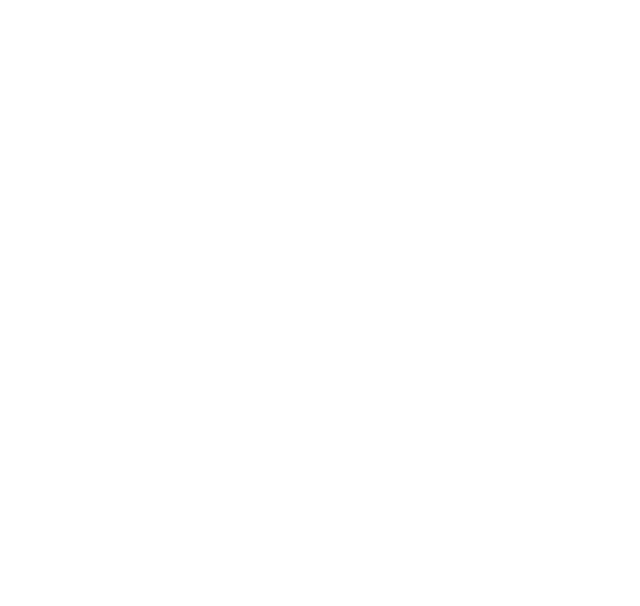
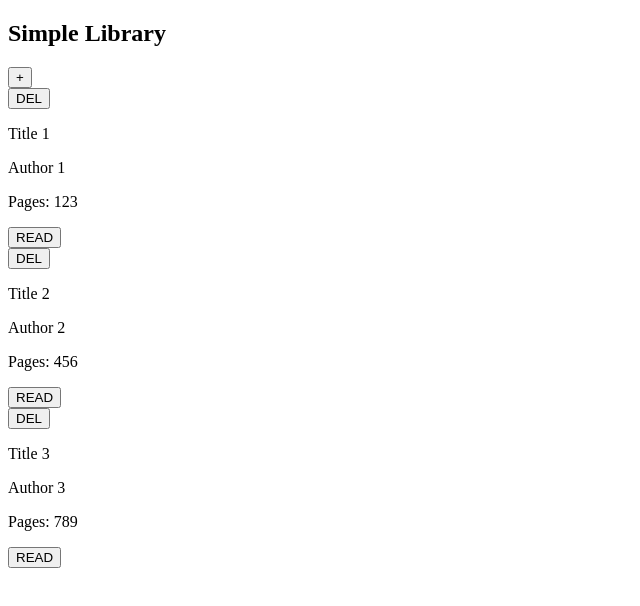
Before and after one commit to nallujin/book-lib, a plain HTML site: page index.html in a window 1280 px wide. Shown: the whole page, without its empty margins (0-640 px from the left). Drawn offline with Linux system fonts and the light colour scheme.

Commit message:
Create initial card container and the cards

```diff
--- a/index.html
+++ b/index.html
@@ -10,6 +10,30 @@
   <script src="script.js" defer></script>
 </head>
 <body>
-
+<h2>Simple Library</h2>
+  <div class="card-container">
+    <button class="card">+</button>
+    <div class="card">
+      <button class="del-btn">DEL</button>
+      <p>Title 1</p>
+      <p>Author 1</p>
+      <p>Pages: 123</p>
+      <button class="read-btn">READ</button>
+    </div>
+    <div class="card">
+      <button class="del-btn">DEL</button>
+      <p>Title 2</p>
+      <p>Author 2</p>
+      <p>Pages: 456</p>
+      <button class="read-btn">READ</button>
+    </div>
+    <div class="card">
+      <button class="del-btn">DEL</button>
+      <p>Title 3</p>
+      <p>Author 3</p>
+      <p>Pages: 789</p>
+      <button class="read-btn">READ</button>
+    </div>
+  </div>
 </body>
 </html>
```
